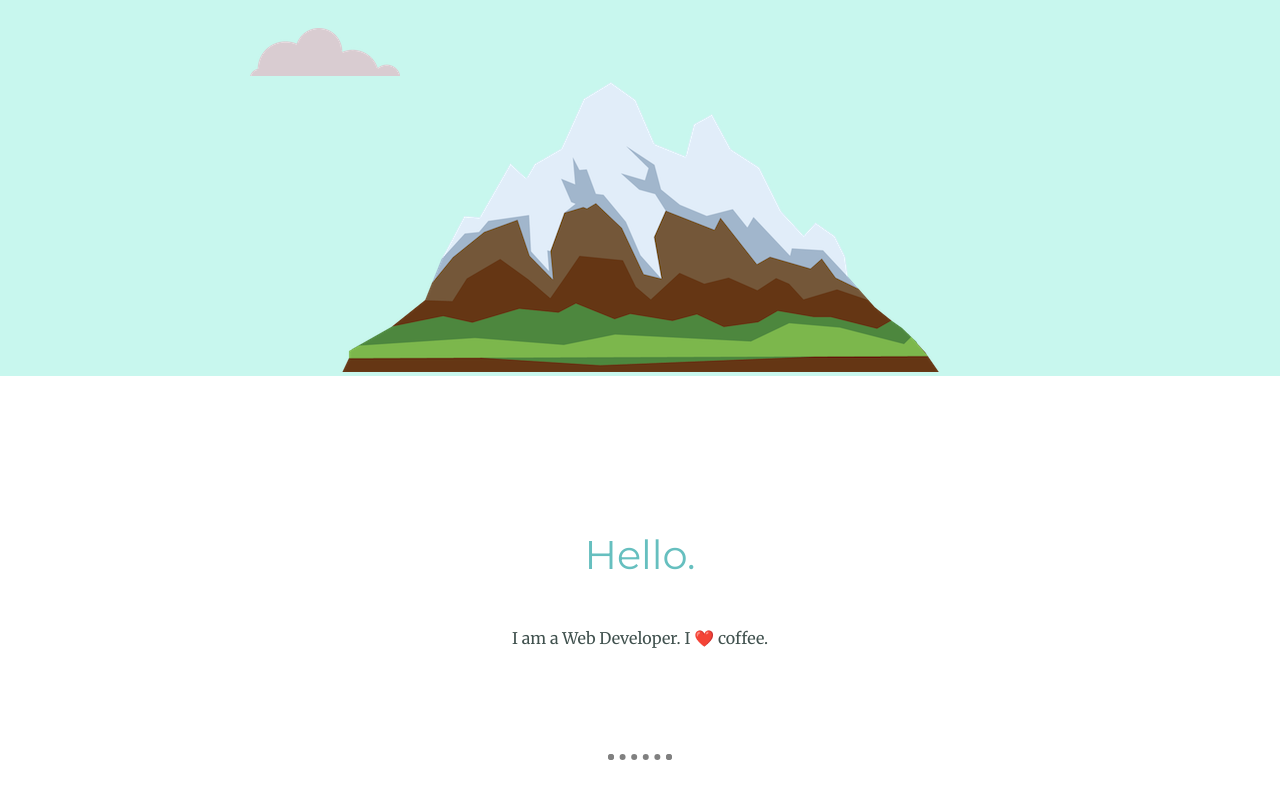
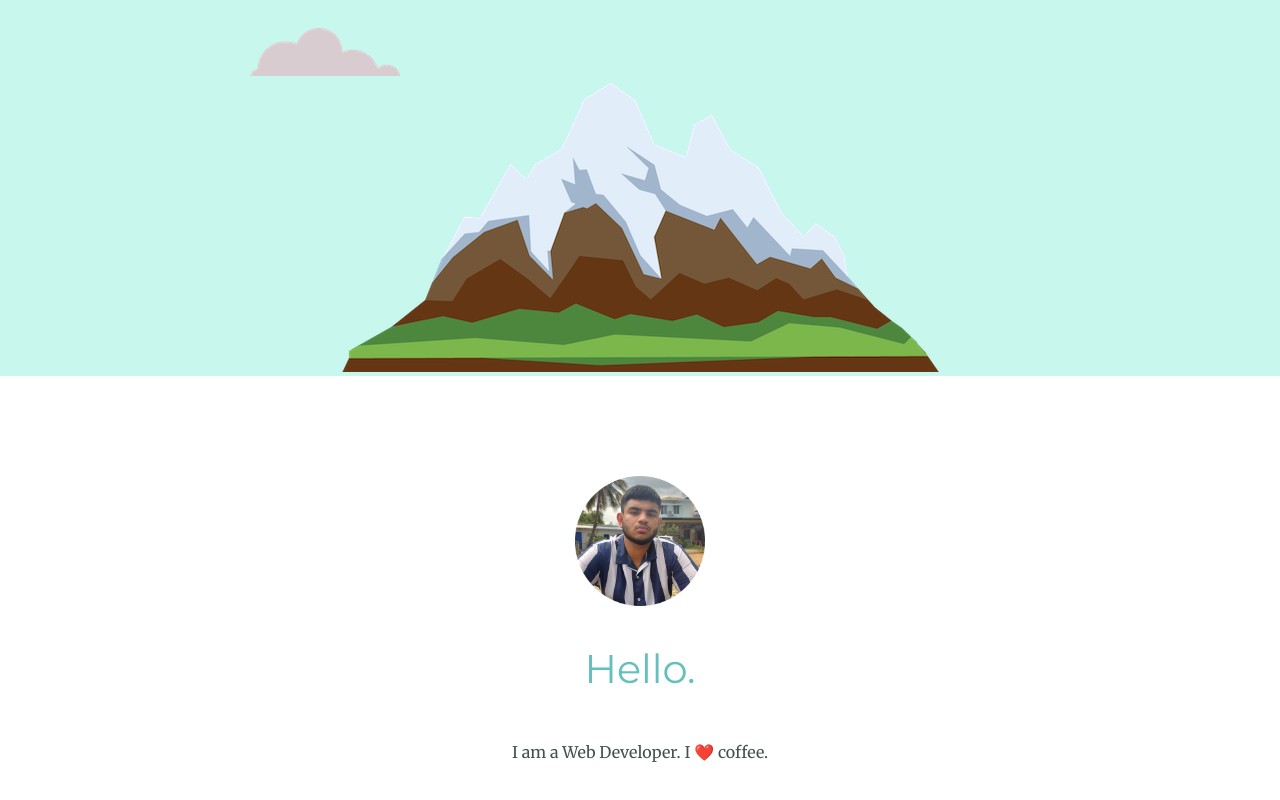
Before and after one commit to adnanpasha7/cv, a plain HTML site: page index.html in a window 1280 px wide. Shown: the part 392-1192 px from the top of the page. Drawn offline with Linux system fonts and the light colour scheme.

Commit message:
updated my profile picture link

```diff
--- a/index.html
+++ b/index.html
@@ -22,7 +22,7 @@
 
   <div class="middle-container">
     <div class="profile">
-      <img class="my-pic" src="../HTML - Personal Site/adnan-modified.png" alt="">
+      <img class="my-pic" src="images/adnan-modified.png" alt="">
       <h2>Hello.</h2>
       <p class="intro">I am a Web Developer. I ❤️ coffee.</p>
     </div>
```
